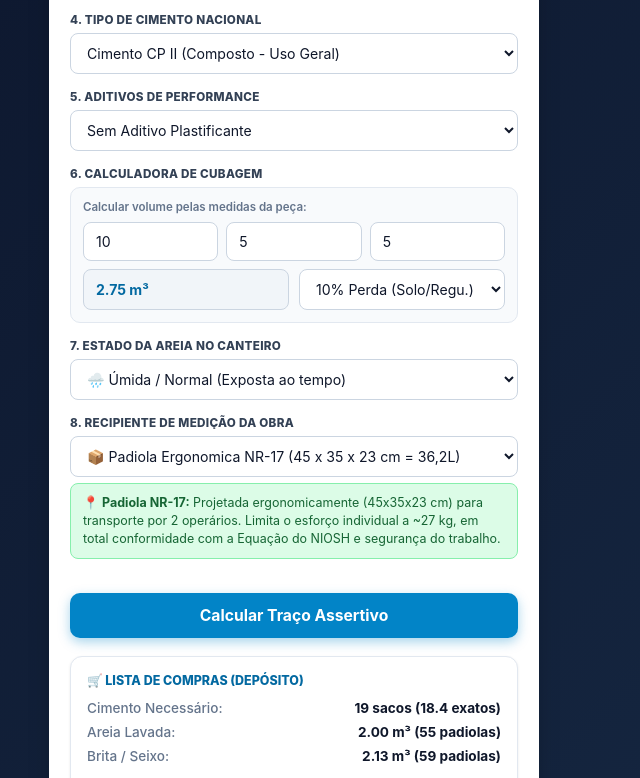
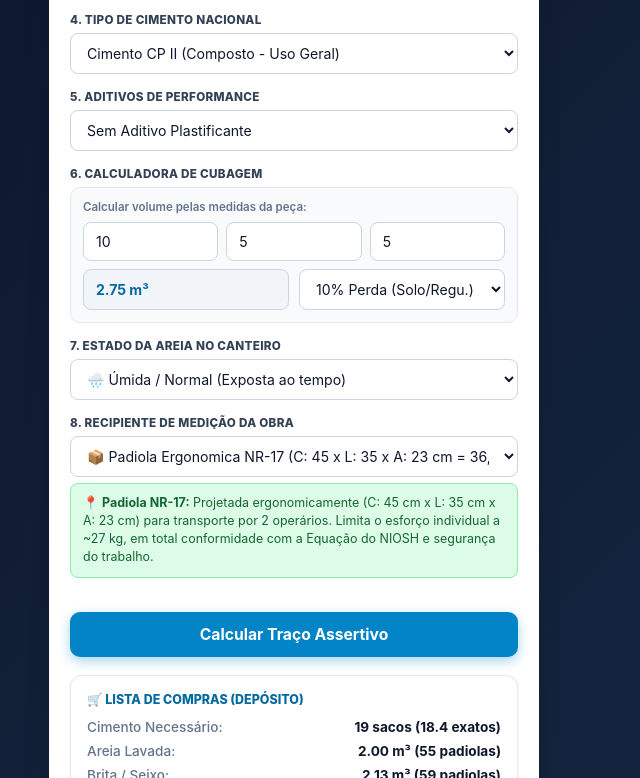
Before and after one commit to Caieh-L/calculadora-concreto, a plain HTML site: page index.html in a window 1280 px wide. Shown: the part 397-1175 px from the top of the page, without its empty margins (346-986 px from the left). Drawn offline with Linux system fonts and the light colour scheme.

Commit message:
Update index.html

```diff
--- a/index.html
+++ b/index.html
@@ -394,11 +394,11 @@
   <div class="form-group">
     <label class="label-title">8. RECIPIENTE DE MEDIÇÃO DA OBRA</label>
     <select id="recipiente" onchange="atualizarInfoRecipiente(); calcular();">
-      <option value="padiola" selected>📦 Padiola Ergonomica NR-17 (45 x 35 x 23 cm = 36,2L)</option>
-      <option value="lata">🪣 Lata de Tinta Tradicional (18 Litros)</option>
+      <option value="padiola" selected>📦 Padiola Ergonomica NR-17 (C: 45 x L: 35 x A: 23 cm = 36,2L)</option>
+      <option value="lata">🛢️ Lata de Tinta Tradicional (18 Litros)</option>
     </select>
     <div id="infoRecipiente" class="card-box info-box">
-      📍 <strong>Padiola NR-17:</strong> Projetada ergonomicamente (C: 45cm x L: 35cm x A: 23cm) para transporte por 2 operários. Limita o esforço individual a ~27 kg, em total conformidade com a Equação do NIOSH e segurança do trabalho.
+      📍 <strong>Padiola NR-17:</strong> Projetada ergonomicamente (C: 45 cm x L: 35 cm x A: 23 cm) para transporte por 2 operários. Limita o effort individual a ~27 kg, em total conformidade com a Equação do NIOSH e segurança do trabalho.
     </div>
   </div>
 
@@ -517,11 +517,11 @@
     const lblBrita = document.getElementById('lblBritaRecipiente');
 
     if (rec === 'padiola') {
-      infoBox.innerHTML = '📍 <strong>Padiola NR-17:</strong> Projetada ergonomicamente (45x35x23 cm) para transporte por 2 operários. Limita o esforço individual a ~27 kg, em total conformidade com a Equação do NIOSH e segurança do trabalho.';
+      infoBox.innerHTML = '📍 <strong>Padiola NR-17:</strong> Projetada ergonomicamente (C: 45 cm x L: 35 cm x A: 23 cm) para transporte por 2 operários. Limita o esforço individual a ~27 kg, em total conformidade com a Equação do NIOSH e segurança do trabalho.';
       lblAreia.textContent = 'Areia (Padiolas):';
       lblBrita.textContent = 'Brita/Seixo (Padiolas):';
     } else {
-      infoBox.innerHTML = '🪣 <strong>Lata de Tinta (18L):</strong> Medição padrão por latas de 18 litros. Requer mais viagens manuais. Mantenha a postura ereta ao suspender o balde do chão.';
+      infoBox.innerHTML = '🛢️ <strong>Lata de Tinta (18L):</strong> Medição padrão por latas de 18 litros. Requer mais viagens manuais. Mantenha a postura ereta ao suspender o balde do chão.';
       lblAreia.textContent = 'Areia (Latas 18L):';
       lblBrita.textContent = 'Brita/Seixo (Latas 18L):';
     }
```
